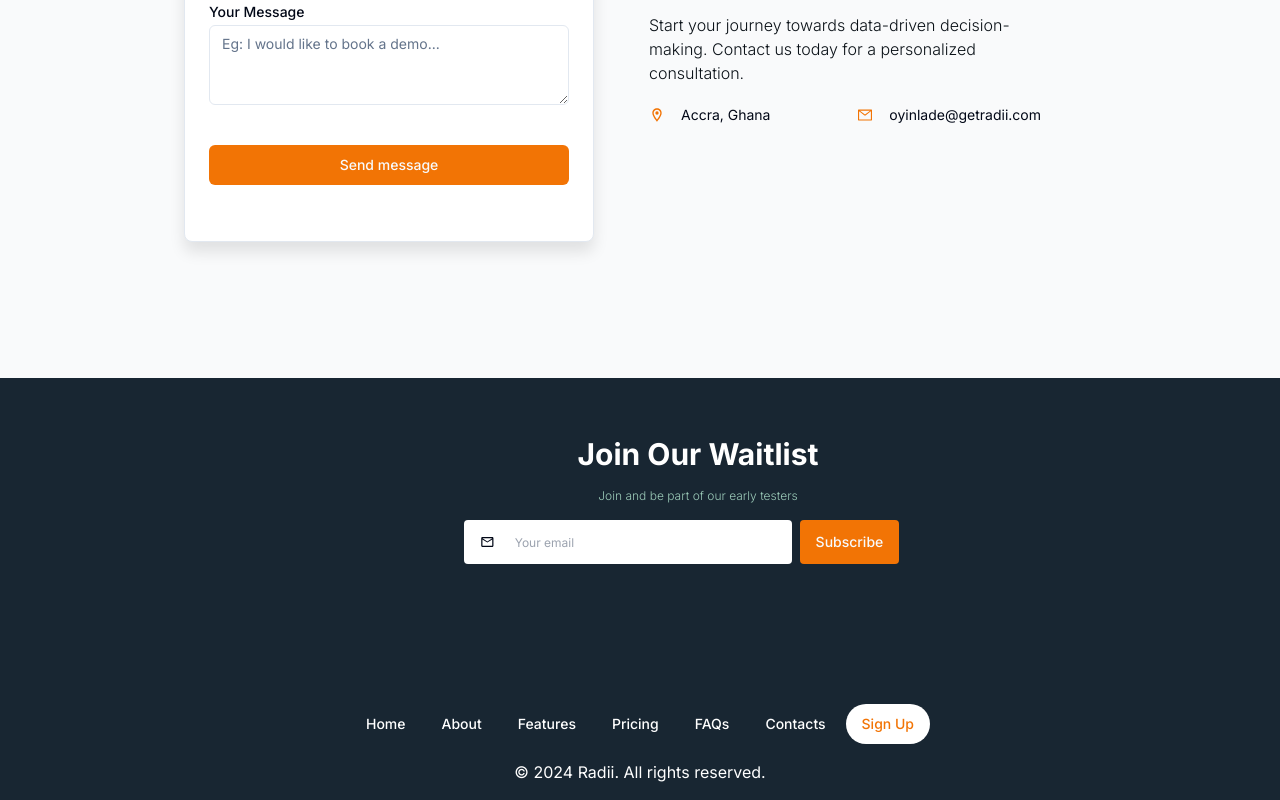
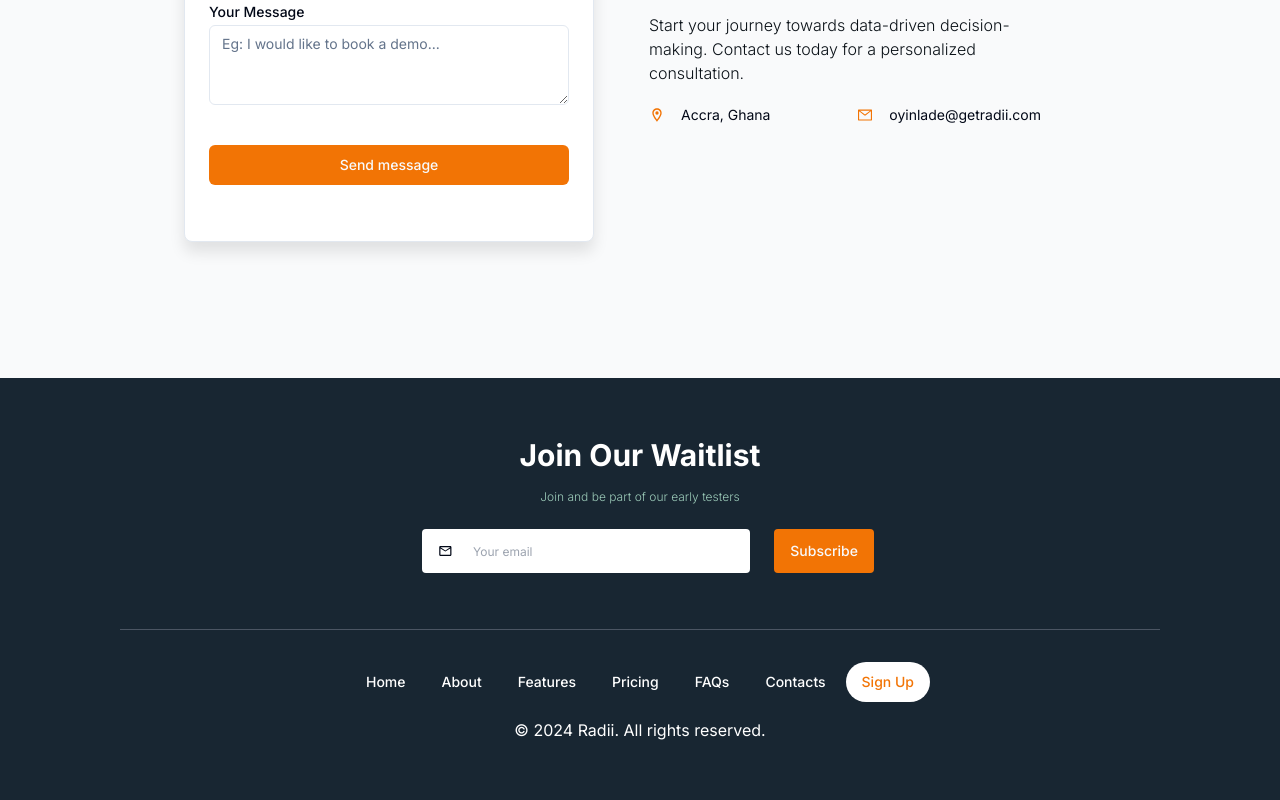
Before and after one commit to kwesinavilot/radii-landing-page, a Next.js app: page / in a window 1280 px wide. Shown: the part 4798-5598 px from the top of the page. Built offline with nearby package versions, Linux system fonts and the light colour scheme.

Commit message:
seperator added

```diff
--- a/components/Footer.tsx
+++ b/components/Footer.tsx
@@ -64,8 +64,8 @@ const Footer = () => {
   };
 
   return (
-    <div className="relative bg-[#182632] h-[15rem] lg:h-[422px] lg:flex flex-col items-center justify-end">
-      <div className="lg:w-full lg:flex justify-center">
+    <div className="relative bg-[#182632] h-[15rem] lg:h-[422px] lg:flex flex-col items-center justify-center">
+      <div className="lg:w-full  justify-center">
         {/* <Image
           src="/images/footercut.png"
           alt="footercut"
@@ -73,13 +73,13 @@ const Footer = () => {
           height={311}
           className="lg:max-w-[1170.64px] lg:h-[311px] absolute lg:top-[-20%] left-[0.5rem] lg:left-[10.5rem] mx-auto"
         /> */}
-        <form className="absolute lg:top-[10%] top-[0] left-[0.5rem] lg:left-[35%] w-[80%] max-w-[500px] p-4" onSubmit={addToWaitlist}>
+        <form className="mx-auto max-w-[500px] p-4" onSubmit={addToWaitlist}>
           <div className="text-center font-bold text-white">
             <p className="lg:text-3xl text-center capitalize">Join our waitlist</p>
             <p className="text-[#9BCAB8] lg:my-4 font-light text-xs">Join and be part of our early testers</p>
           </div>
           <div className="flex items-center lg:gap-2 gap-3">
-            <div className="bg-white lg:w-[70%] lg:h-[44px] h-[24px] flex items-center rounded-r rounded-l p-4">
+            <div className="bg-white w-[70%] mx-auto my-2 lg:h-[44px] h-[24px] flex items-center rounded-r rounded-l p-4">
               {isSubmitting ? (
                 <Flex alignItems="center">
                   <Text ml={2}>Submitting...</Text>
@@ -108,10 +108,9 @@ const Footer = () => {
             </Button>
           </div>
         </form>
-        <div className='bg-white'>
-          <SeparatorLong />
+        <div className="bg-gray-600 h-[1px] lg:w-[1040px] mx-auto my-8">
         </div>
-        <div>
+        <div className='w-fit mx-auto'>
         <NavigationMenu>
             <NavigationMenuList className="ms-auto hidden lg:flex">
               <NavigationMenuItem>
```
